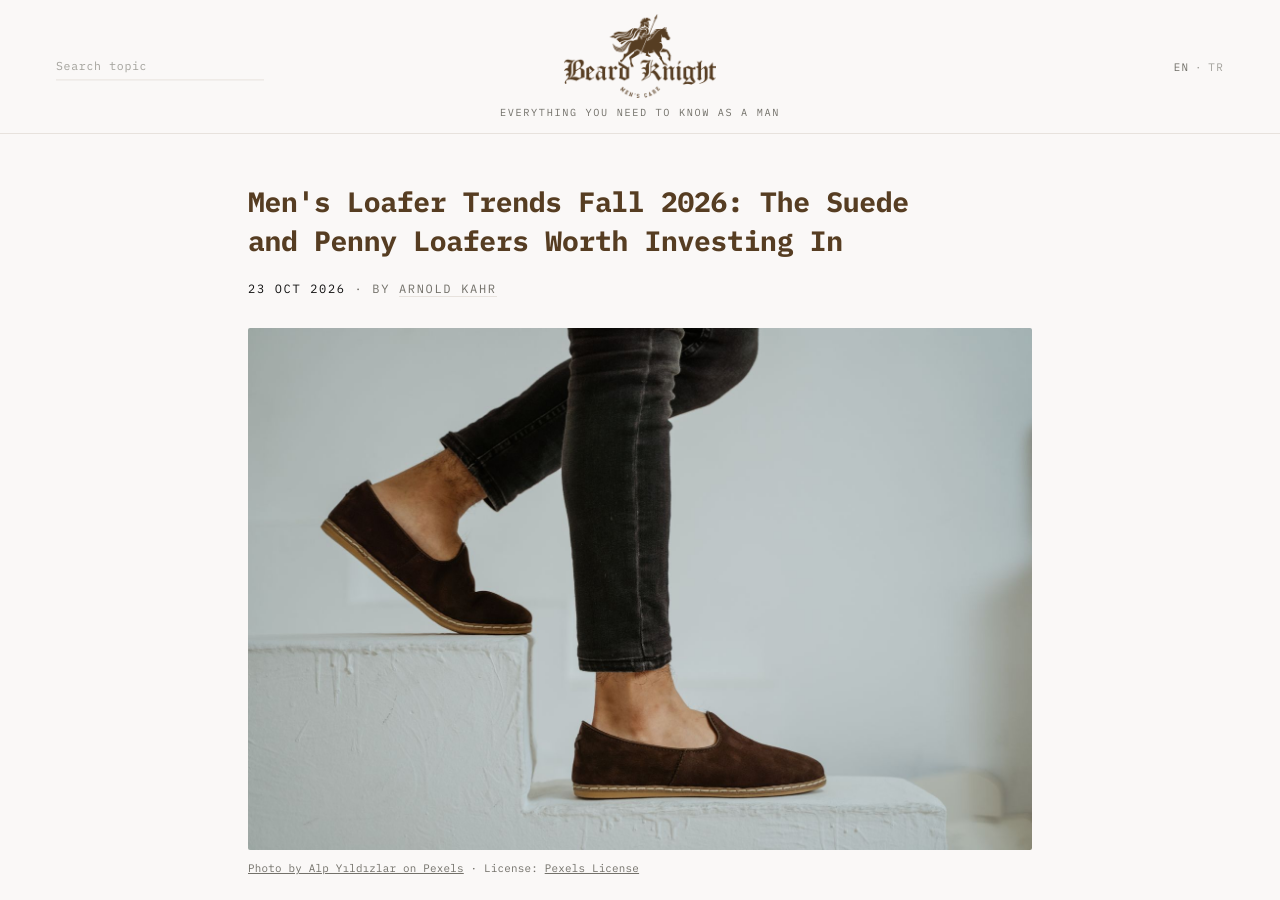
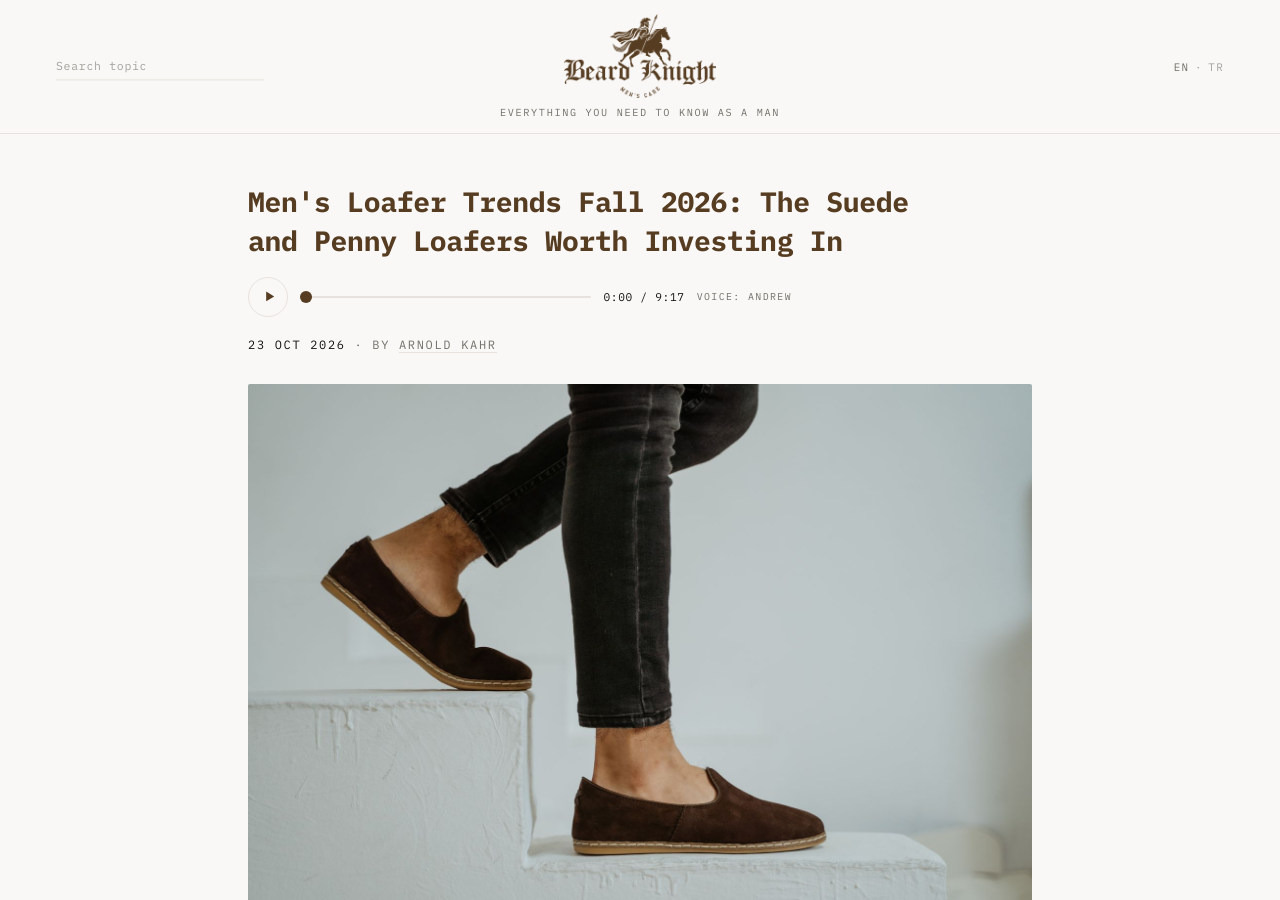
Before and after one commit to architect-high-level-core/beard-knight, a Jekyll site: the page built from _posts/2026-10-23-mens-loafer-trends-fall-2026-the-suede-and-penny-loafers-worth-investing-in.md, in a window 1280 px wide and 900 px high. Built offline with Jekyll 4.4.1, drawn with Linux system fonts in a browser that asks for light colours; some of the changed lines change nothing that is shown.

Commit message:
Add read-aloud audio for EN posts (batch 19, 1 mp3)

```diff
--- a/_posts/2026-10-23-mens-loafer-trends-fall-2026-the-suede-and-penny-loafers-worth-investing-in.md
+++ b/_posts/2026-10-23-mens-loafer-trends-fall-2026-the-suede-and-penny-loafers-worth-investing-in.md
@@ -11,6 +11,9 @@ image_credit: "Photo by Alp Yıldızlar on Pexels"
 image_license: "Pexels License"
 image_license_url: "https://www.pexels.com/license/"
 image_source_url: "https://www.pexels.com/photo/person-wearing-suede-loafers-15127337/"
+audio: /assets/audio/mens-loafer-trends-fall-2026-the-suede-and-penny-loafers-worth-investing-in.mp3
+audio_voice: Andrew
+audio_duration: "9:17"
 ---
 
 The sneaker had a long run. This fall, the shoe that well-dressed men actually reach for is the loafer, and the **men's loafer trends of fall 2026** are clear: softer suede, darker colors, slimmer shapes, and a classic penny loafer that now works with almost everything in your closet.
```
Also changed, not shown: 1 other file.
